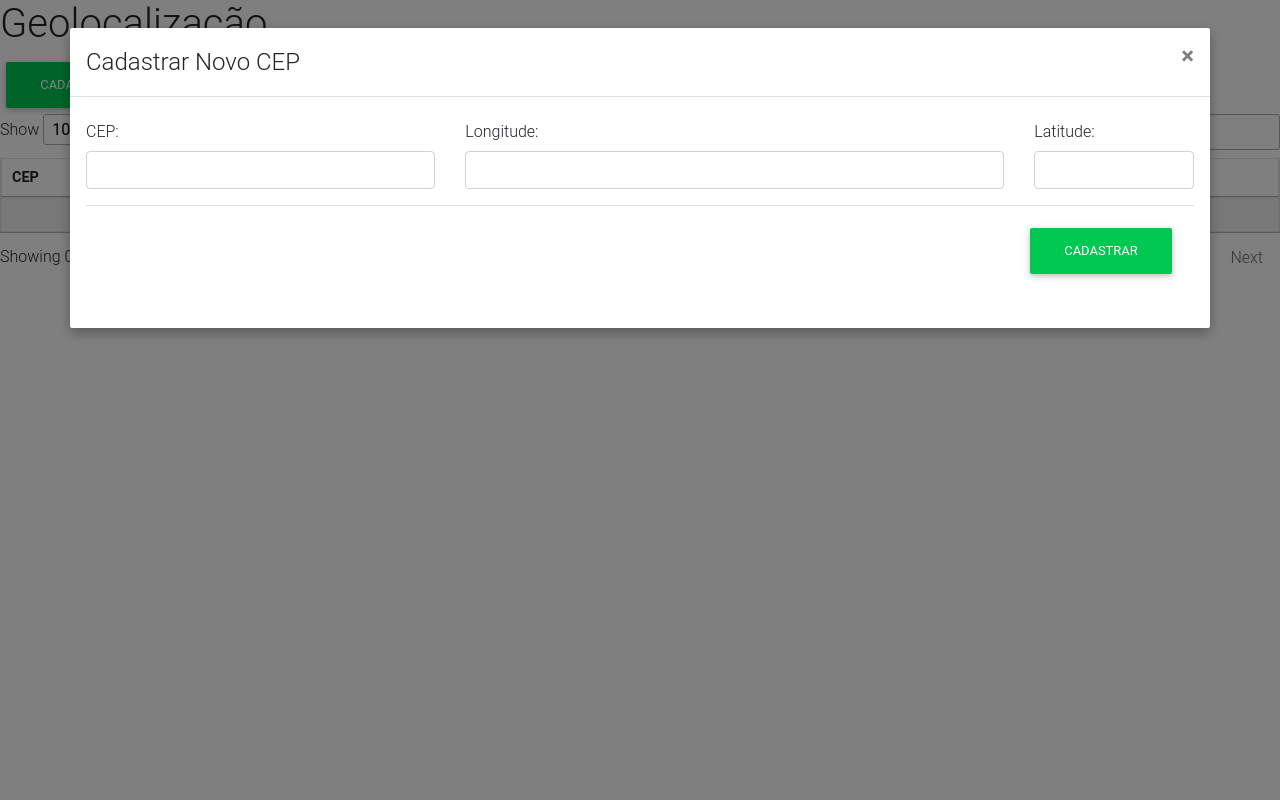
After one commit to phelipe-cyber/bedlequeburgues, a PHP site: page /pdv/mvc/views/geolocalizacao.php in a window 1280 px wide, after a click on "CADASTRAR NOVO". The commit adds this page. Run offline with PHP 8.4, Linux system fonts and the light colour scheme; data that the repository does not hold is empty; a stand-in replaces the project's code that opens the database connection; some libraries are stand-ins or nearby versions.

Commit message:
editar frete e geolocalizacao

```diff
--- a/pdv/mvc/common/header.php
+++ b/pdv/mvc/common/header.php
@@ -155,6 +155,8 @@ $usuario = $_SESSION['user'];
             <h6 class="collapse-header">Gestão</h6>
             <a class="collapse-item" href="/pdv/?view=estoque" style=" border-radius: 8px; font-size:18px;">Estoque</a>
             <a class="collapse-item" href="/pdv/?view=financeiro" style=" border-radius: 8px; font-size:18px;">Financeiro</a>
+            <a class="collapse-item" href="/pdv/?view=frete" style=" border-radius: 8px; font-size:18px;">Frete</a>
+            <a class="collapse-item" href="/pdv/?view=geolocalizacao" style=" border-radius: 8px; font-size:18px;">Geolocalização</a>
             <!-- <a class="collapse-item" href="/pdv/?view=cards" style=" border-radius: 8px; font-size:18px;">Pessoal</a> -->
             <!-- <a class="collapse-item" href="/pdv/?view=open" style=" border-radius: 8px; font-size:18px;">Abertura Caixa</a> -->
             <!-- <a class="collapse-item" href="/pdv/?view=exit" style=" border-radius: 8px; font-size:18px;">Fechamento Caixa</a> -->
--- /dev/null
+++ b/pdv/mvc/views/geolocalizacao.php
@@ -0,0 +1,258 @@
+<?php
+session_start();
+date_default_timezone_set('America/Sao_Paulo');
+ini_set('display_errors', 0); //oculta  erros
+include "./mvc/model/conexao.php";
+
+$tab_frete = "SELECT * FROM `cep_coordinates` ORDER BY `cep_coordinates`.`id` DESC ";
+
+$frete = mysqli_query($conn, $tab_frete);
+
+?>
+<h1 class="display-12">Geolocalização</h1>
+
+<!-- Font Awesome -->
+<link rel="stylesheet" href="https://use.fontawesome.com/releases/v5.8.2/css/all.css">
+<!-- Bootstrap core CSS -->
+<link href="https://cdnjs.cloudflare.com/ajax/libs/twitter-bootstrap/4.3.1/css/bootstrap.min.css" rel="stylesheet">
+<!-- Material Design Bootstrap -->
+<link href="https://cdnjs.cloudflare.com/ajax/libs/mdbootstrap/4.8.2/css/mdb.min.css" rel="stylesheet">
+<!-- <link href="https://cdn.datatables.net/1.10.18/css/dataTables.bootstrap4.min.css" rel="stylesheet"> -->
+<!-- JQuery -->
+<script type="text/javascript" src="https://cdnjs.cloudflare.com/ajax/libs/jquery/3.4.1/jquery.min.js"></script>
+<!-- Bootstrap tooltips -->
+<script type="text/javascript" src="https://cdnjs.cloudflare.com/ajax/libs/popper.js/1.14.4/umd/popper.min.js"></script>
+<!-- Bootstrap core JavaScript -->
+<script type="text/javascript" src="https://cdnjs.cloudflare.com/ajax/libs/twitter-bootstrap/4.3.1/js/bootstrap.min.js"></script>
+<!-- MDB core JavaScript -->
+<script type="text/javascript" src="https://cdnjs.cloudflare.com/ajax/libs/mdbootstrap/4.8.2/js/mdb.min.js"></script>
+<!-- <script type="text/javascript" src="https://cdn.datatables.net/1.10.18/js/jquery.dataTables.min.js"></script> -->
+<script type="text/javascript" src="https://cdn.datatables.net/1.10.18/js/dataTables.bootstrap4.min.js"></script>
+
+<link rel="stylesheet" type="text/css" href="https://cdn.datatables.net/v/dt/dt-1.12.1/datatables.min.css" />
+
+<script type="text/javascript" src="https://cdn.datatables.net/v/dt/dt-1.12.1/datatables.min.js"></script>
+<!-- <h4> Relação de Clientes :</h4> -->
+
+
+<div class="row">
+
+
+	<div class="col-4" id="mensagem" style="visibility: visible">
+		<?php
+
+
+		if (isset($_SESSION['msg'])) {
+			echo $_SESSION['msg'];
+			unset($_SESSION['msg']);
+		}
+		?>
+	</div>
+
+	<div class="col-6">
+	</div>
+
+	<div class="col-3">
+		<button type="button" class="btn btn-xs btn-success" data-toggle="modal" data-target="#myModalcad">Cadastrar Novo</button>
+
+	</div>
+</div>
+
+<!-- CONSTRUÇÃO DO MODAL DE CADASTRO -->
+<div class="modal fade bd-example-modal-xl" id="myModalcad" tabindex="-1" role="dialog" aria-labelledby="myModalLabel">
+	<div class="modal-dialog modal-xl" role="document">
+		<div class="modal-content">
+			<div class="modal-header">
+				<h4 class="modal-title text-center" id="myModalLabel"> Cadastrar Novo CEP </h4>
+				<button type="button" class="close" data-dismiss="modal" aria-label="Close"><span aria-hidden="true">&times;</span></button>
+				<!-- FIM DO CABEÇALHO DO MODAL DE CADASTRO -->
+
+			</div>
+			<div class="modal-body">
+
+				<!-- CRIA O FORMULÁRIO PARA CADASTRAR E ENVIAR PELO METODO POST PARA O SCRIPT "cadastrar_clientes.php" -->
+				<form method="POST" action="mvc/model/cadastrar_cep.php">
+
+					<div id="erro_cep" style="display: none;">
+						<div class="alert alert-danger">
+							<a href="#" class="close" data-dismiss="alert" aria-label="close">×</a>
+							<div id="mensagem_erro">Select</div>
+						</div>
+					</div>
+
+					<div id="spiner" style="display: none;">
+						<div class="text-center">
+							<div class="spinner-border" role="status">
+								<span class="sr-only">Loading...</span>
+							</div>
+						</div>
+					</div>
+
+					<div class="row">
+
+						<div class="form-group col-md-4">
+							<label for="recipient-name" class="col-form-label">CEP:</label>
+							<input name="cep" type="text" class="form-control">
+						</div>
+
+						<div class="form-group col-md-6">
+							<label for="message-text" class="col-form-label">Longitude:</label>
+							<input id="longitude" name="longitude" type="text" class="form-control">
+						</div>
+						<div class="form-group col-md-2">
+							<label for="recipient-name" class="col-form-label">Latitude:</label>
+							<input id="Latitude" name="Latitude" type="text" class="form-control">
+						</div>
+
+					</div>
+
+					<div class="modal-footer">
+
+						<button type="submit" class="btn btn-success">Cadastrar</button>
+					</div>
+
+				</form>
+
+			</div>
+		</div>
+		<!-- FIM DO CORPO DA MENSAGEM DO MODAL DE CADASTRO -->
+	</div>
+</div>
+
+
+
+<div class="table-responsive">
+    <!-- <div class="col-2"> -->
+    <!-- <div class="flex-center flex-column"> -->
+    <!-- <div class="card card-body"> -->
+
+    <!-- <div class="table-responsive"> -->
+    <table id="dtBasicExample" class="table table-striped table-bordered table-sm reponsive" cellspacing="0"
+        width="100%">
+        <!-- <table id="dtBasicExample" class="table table-striped table-bordered table-sm" cellspacing="0" width="100%"> -->
+        <thead>
+            <tr>
+                <th>CEP</th>
+                <th>Longitude</th>
+				<th>Latitude</th>
+				<th>Ação</th>
+
+            </tr>
+        </thead>
+        <tbody>
+            <?php
+                    $index = 0;
+                    while ($rows_frete = mysqli_fetch_assoc($frete)) {
+                    ?>
+
+            <tr>
+
+                <td><?php echo $rows_frete['postcode'] ?></td>
+                <td><?php echo $rows_frete['lon']?></td>
+                <td><?php echo $rows_frete['lat'] ?></td>
+
+				<td>
+
+						<button type="button" class="btn btn-warning btn-icon-split btn-sm" data-toggle="modal" data-target="#exampleModal" data-id="<?php echo $rows_frete['id']; ?>" data-nome="<?php echo $rows_frete['postcode']; ?>" data-endereco="<?php echo $rows_frete['lon']; ?>" data-bairro="<?php echo $rows_frete['lat']; ?>" >
+							Editar
+						</button>
+
+
+				</td>
+            </tr>
+
+
+            <?php $index++;
+                    } ?>
+
+
+        </tbody>
+    </table>
+</div>
+
+<div class="modal fade bd-example-modal-xl" id="exampleModal" tabindex="-1" role="dialog" aria-labelledby="exampleModalLabel" aria-hidden="true">
+	<div class="modal-dialog modal-xl" role="document">
+		<div class="modal-content">
+			<div class="modal-header">
+				<h5 class="modal-title" id="exampleModalLabel">Geolocalização</h5>
+				<button type="button" class="close" data-dismiss="modal" aria-label="Close">
+					<span aria-hidden="true">&times;</span>
+				</button>
+			</div>
+			<div class="modal-body">
+
+				<!-- CRIA O FORMULÁRIO PARA CADASTRAR E ENVIAR PELO METODO POST PARA O SCRIPT "cadastrar_produtos.php" -->
+				<form method="POST" action="mvc/model/editar_geo.php">
+					<div class="row">
+						<div class="form-group col-md-4">
+							<label for="recipient-name" class="col-form-label">CEP:</label>
+							<input name="cep" nome="nome" id="nome" type="text" class="form-control">
+						</div>
+
+						<div class="form-group col-md-6">
+							<label for="message-text" class="col-form-label">Longitude</label>
+							<input name="longitude" id="endereco" type="text" class="form-control">
+						</div>
+						<div class="form-group col-md-6">
+							<label for="message-text" class="col-form-label">Latitude</label>
+							<input name="latitude" id="bairro" type="text" class="form-control">
+						</div>
+
+					</div>
+					<!--cria um campo invisivel "hidden" para pegar o id "id_Produto"-->
+					<input name="id" type="hidden" id="id">
+
+					<div class="modal-footer">
+						<button type="button" class="btn btn-primary" data-dismiss="modal">Cancelar</button>
+						<button type="submit" class="btn btn-warning">Editar</button>
+					</div>
+
+				</form>
+			</div>
+		</div>
+	</div>
+</div>
+
+
+<script>
+$(document).ready(function() {
+    $('#dtBasicExample').DataTable({
+        "paging": true, // false to disable pagination (or any other option)
+        "ordering": false, // false to disable sorting (or any other option)
+        "searching": true,
+        "language": {
+            "url": "https://cdn.datatables.net/plug-ins/1.12.1/i18n/pt-BR.json"
+        }
+    });
+    $('.dataTables_length').addClass('bs-select');
+});
+</script>
+
+<script type="text/javascript">
+	var var1 = document.getElementById("mensagem");
+	setTimeout(function() {
+		var1.style.visibility = "hidden";
+	}, 5000)
+</script>
+
+
+<script type="text/javascript">
+	$('#exampleModal').on('show.bs.modal', function(event) {
+
+		var button = $(event.relatedTarget) // Button that triggered the modal
+
+		var id = button.data('id')
+		var nome = button.data('nome')
+		var endereco = button.data('endereco')
+		var bairro = button.data('bairro')
+
+
+		var modal = $(this)
+		// modal.find('.modal-title').text(nome)
+		modal.find('#id').val(id)
+		modal.find('#nome').val(nome)
+		modal.find('#endereco').val(endereco)
+		modal.find('#bairro').val(bairro)
+
+	})
+</script>
```
Also changed, not shown: pdv/mvc/model/cadastrar_cep.php (added, +39 -0 lines), pdv/mvc/model/editar_frete.php (added, +39 -0 lines), pdv/mvc/model/editar_geo.php (added, +39 -0 lines), pdv/mvc/views/frete.php (added, +307 -0 lines).
